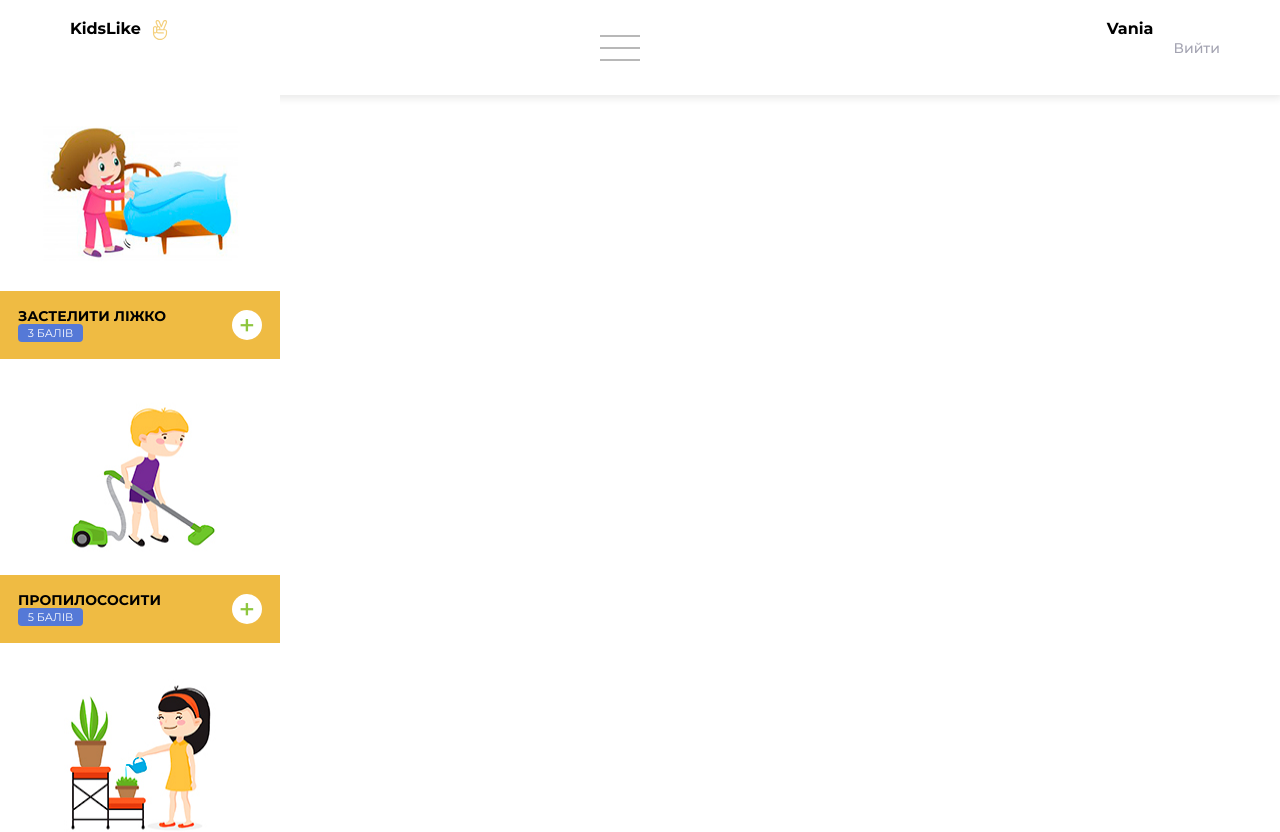
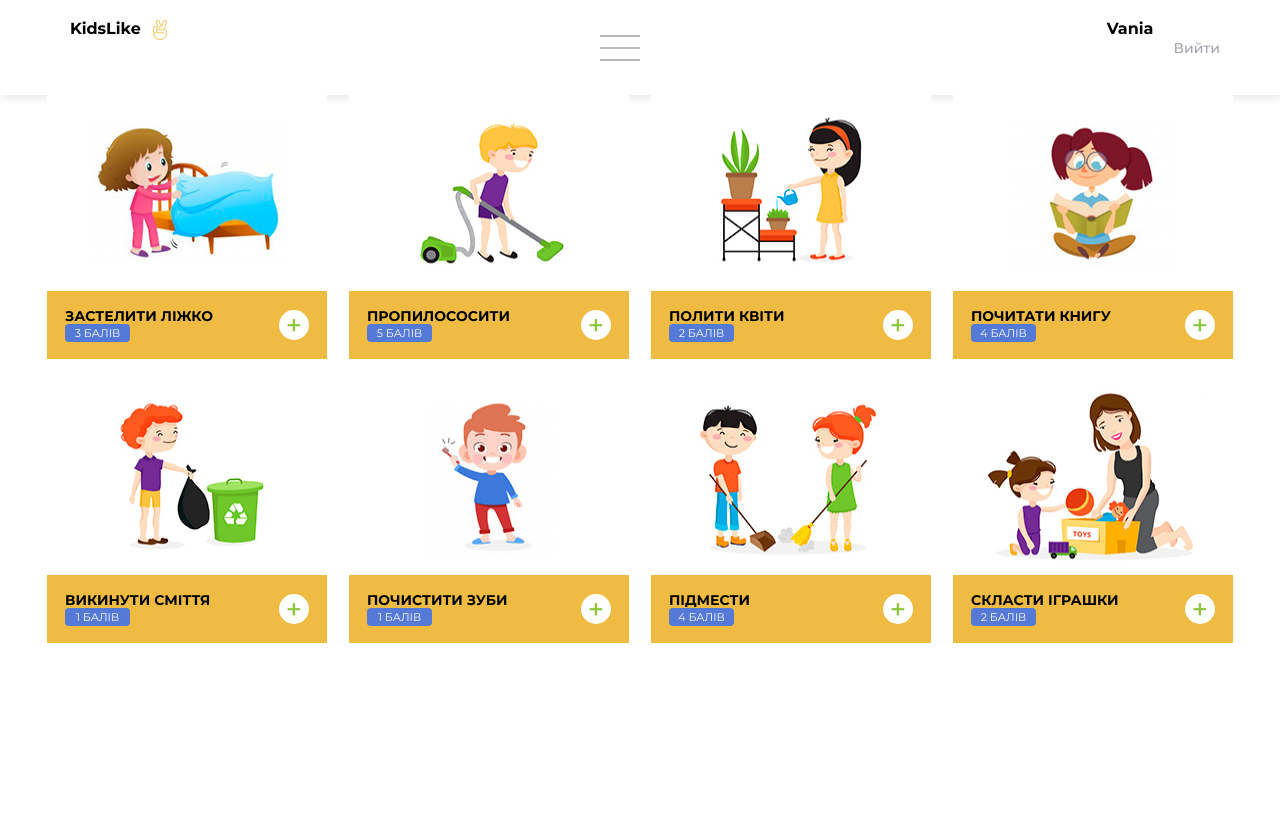
Before and after one commit to PabloOch/ad-people-animation, a React (Create React App) app: page /planning in a window 1280 px wide. Shown: the top 832 px of the page. After the commit the page ends 800 px from the top, so only its background shows below. Built offline with nearby package versions, Linux system fonts and the light colour scheme.

Commit message:
new version

```diff
--- a/src/common/card/Card.module.css
+++ b/src/common/card/Card.module.css
@@ -61,6 +61,15 @@
   line-height: 0.808;
 }
 
+.card__listUl {
+  display: flex;
+  flex-wrap: wrap;
+  justify-content: center;
+  margin: 0;
+  padding: 0;
+  width: 100%;
+}
+
 .Popup {
   background-color: #5579d7;
   color: #fff;
--- a/src/common/cardList/CardList.js
+++ b/src/common/cardList/CardList.js
@@ -1,4 +1,5 @@
 import React from "react";
+import style from "../card/Card.module.css";
 import { Card } from "../card/Card";
 
 
@@ -6,7 +7,7 @@ import { Card } from "../card/Card";
 export const CardList = ({data, plusPoint}) => {
 
   return (
-    <ul>
+    <ul className={style.card__listUl}>
         {data.map((card, index) => {
             return (
                 <Card data={card} key={index}  plusPoint={plusPoint}/>
```
